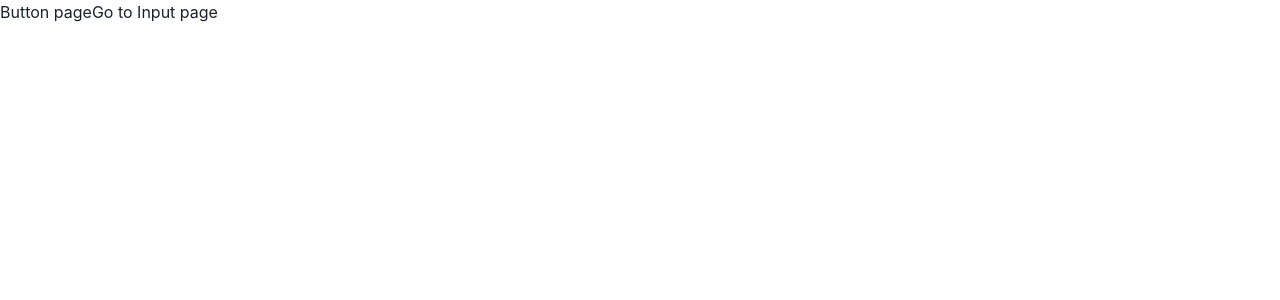
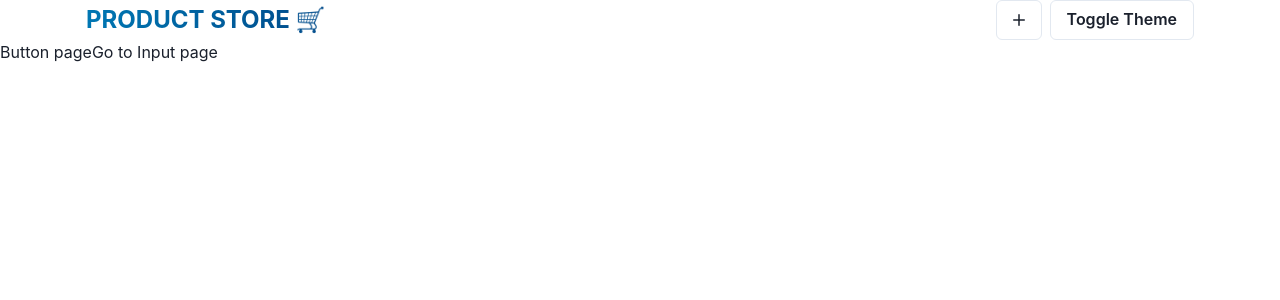
Before and after one commit to Rinidh/MERN-app, a React (Vite) app in the folder frontend/: page / in a window 1280 px wide. Shown: the top 300 px of the page. Built offline with nearby package versions, Linux system fonts and the light colour scheme.

Commit message:
feat: create Navbar with company logo and 2 buttons to create a new product and toggle theme

```diff
--- a/frontend/src/App.jsx
+++ b/frontend/src/App.jsx
@@ -2,10 +2,12 @@ import { useState } from "react";
 import "./App.css";
 import { Button, ButtonGroup, Input } from "@chakra-ui/react";
 import { Link, Route, Routes } from "react-router-dom";
+import { Navbar } from "./components/Navbar";
 
 function App() {
   return (
     <>
+      <Navbar />
       <Routes>
         <Route
           index
--- /dev/null
+++ b/frontend/src/components/Navbar.jsx
@@ -0,0 +1,33 @@
+import React from "react";
+import { Button, Container, Flex, HStack, Text } from "@chakra-ui/react";
+import { Link } from "react-router-dom";
+import { AddIcon } from "@chakra-ui/icons";
+
+export const Navbar = () => {
+  return (
+    <Container maxW={"1140px"}>
+      <Flex spacing={2} alignItems={"center"} justifyContent={"space-between"}>
+        <Link to="/">
+          <Text
+            fontSize={"2xl"}
+            fontWeight={"700"}
+            textTransform={"uppercase"}
+            bgGradient="linear(to-l, #004a8aff, #0077b3ff)"
+            bgClip="text"
+          >
+            Product Store 🛒
+          </Text>
+        </Link>
+
+        <HStack spacing={2}>
+          <Link to="/create">
+            <Button variant="outline">
+              <AddIcon boxSize={3} />
+            </Button>
+          </Link>
+          <Button variant="outline">Toggle Theme</Button>
+        </HStack>
+      </Flex>
+    </Container>
+  );
+};
```
Also changed, not shown: 1 other file (tests, documents, lock files or other folders).
